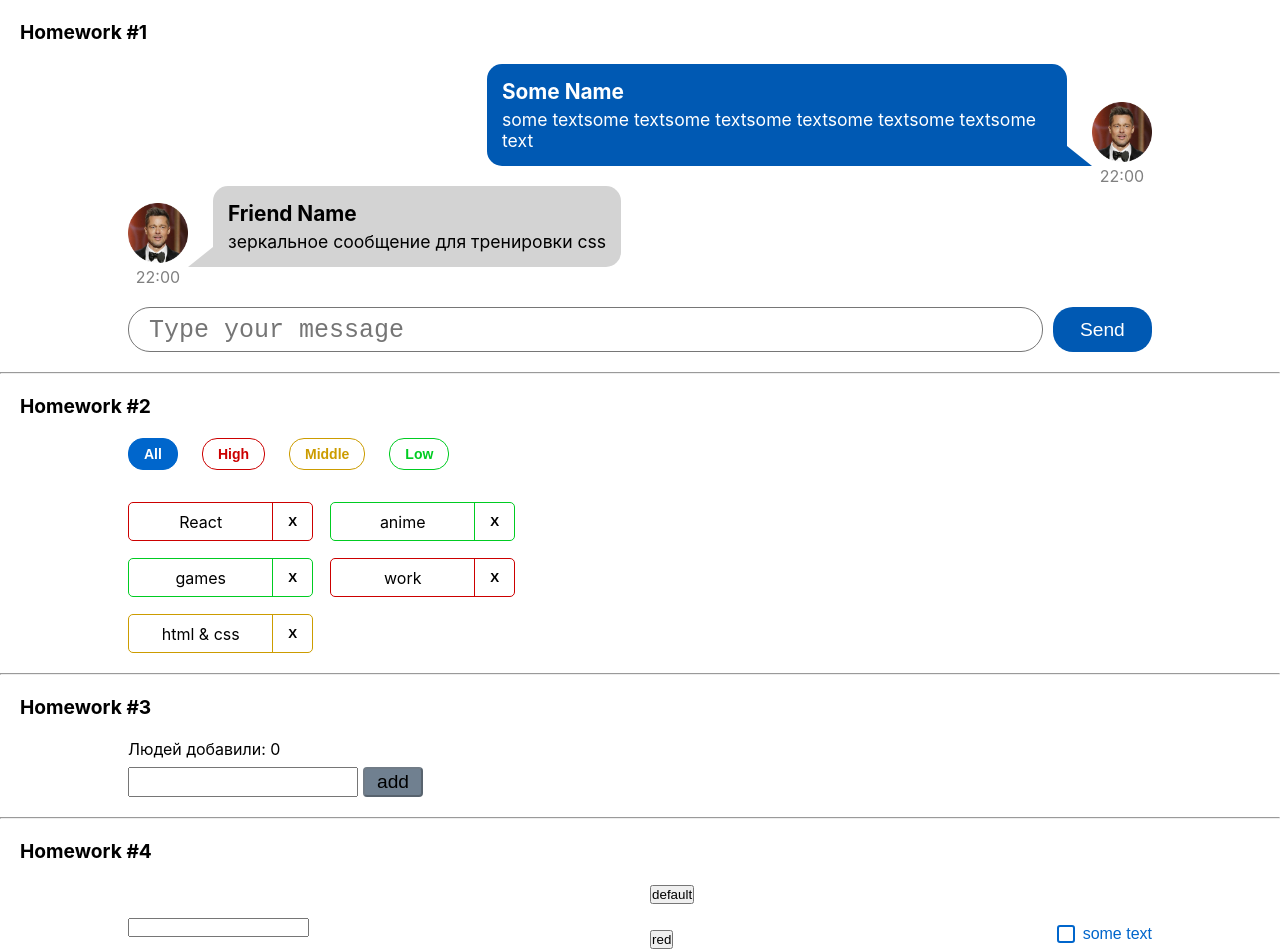
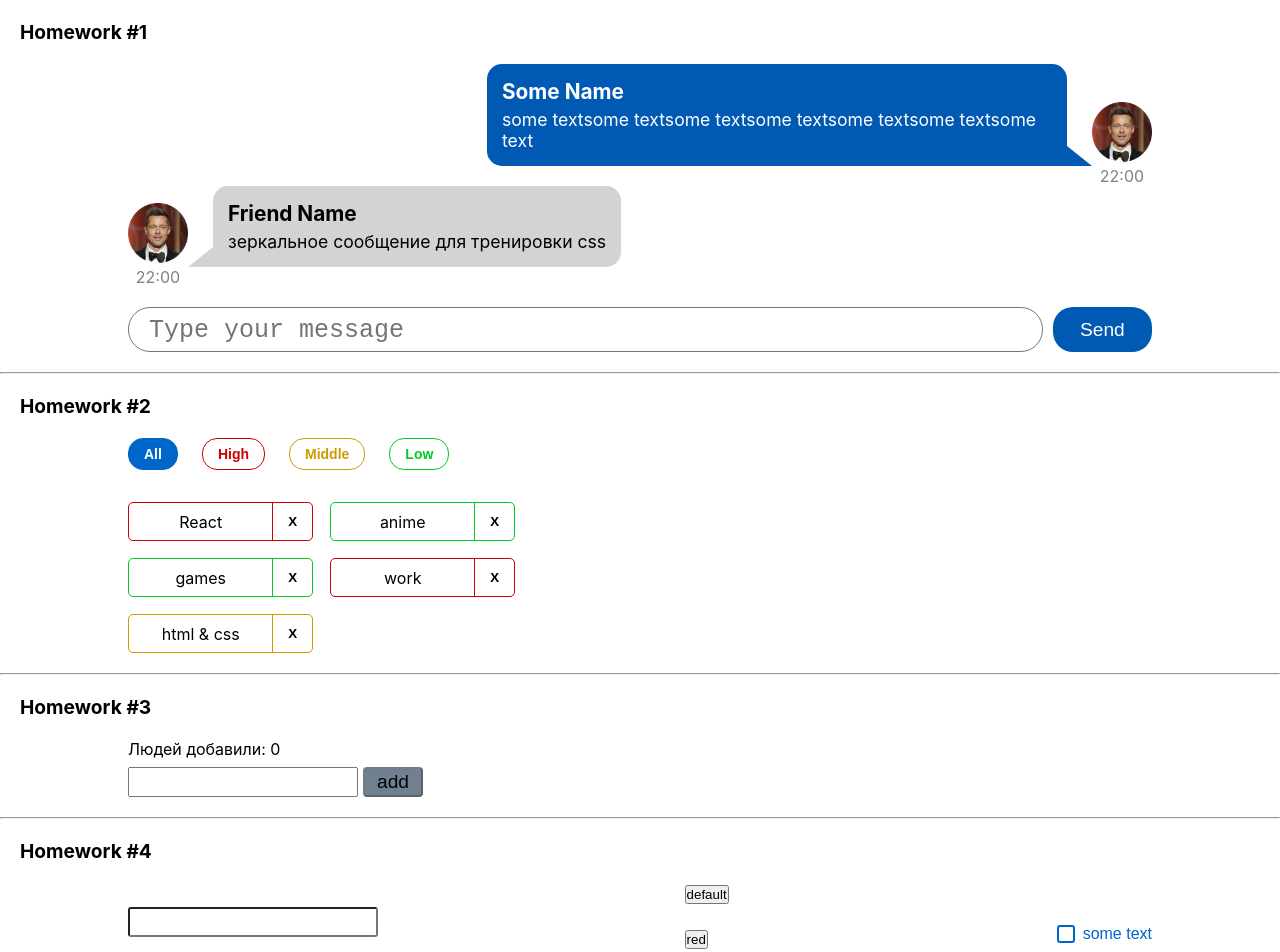
Before and after one commit to vbsm11/homeworks, a React (Create React App) app: page / in a window 1280 px wide. Shown: the top 952 px of the page. Built offline with nearby package versions, Linux system fonts and the light colour scheme.

Commit message:
basic styles for input

```diff
--- a/src/s2-homeworks/hw04/common/c1-SuperInputText/SuperInputText.module.css
+++ b/src/s2-homeworks/hw04/common/c1-SuperInputText/SuperInputText.module.css
@@ -1,20 +1,20 @@
 .input:focus {
+    border: 1px solid grey;
 }
 
 .input {
-}
-
-.inputWrapper {
-}
-
-.superInput {
+    width: 250px;
+    height: 30px;
+    border-radius: 3px;
+    padding-left: 3px;
 }
 
 .errorInput {
-}
-
-.errorInput:focus {
+    outline: none;
+    border: 1px solid red;
+    border-radius: 3px;
 }
 
 .error {
+    color: red;
 }
--- a/src/s2-homeworks/hw04/common/c1-SuperInputText/SuperInputText.tsx
+++ b/src/s2-homeworks/hw04/common/c1-SuperInputText/SuperInputText.tsx
@@ -56,6 +56,12 @@ const SuperInputText: React.FC<SuperInputTextPropsType> = (
 
     return (
         <div className={s.inputWrapper}>
+            <div
+                id={id ? id + '-span' : undefined}
+                className={finalSpanClassName}
+            >
+                {error}
+            </div>
             <input
                 id={id}
                 type={'text'}
@@ -64,12 +70,6 @@ const SuperInputText: React.FC<SuperInputTextPropsType> = (
                 className={finalInputClassName}
                 {...restProps} // отдаём инпуту остальные пропсы если они есть (value например там внутри)
             />
-            <span
-                id={id ? id + '-span' : undefined}
-                className={finalSpanClassName}
-            >
-                {error}
-            </span>
         </div>
     )
 }
```
